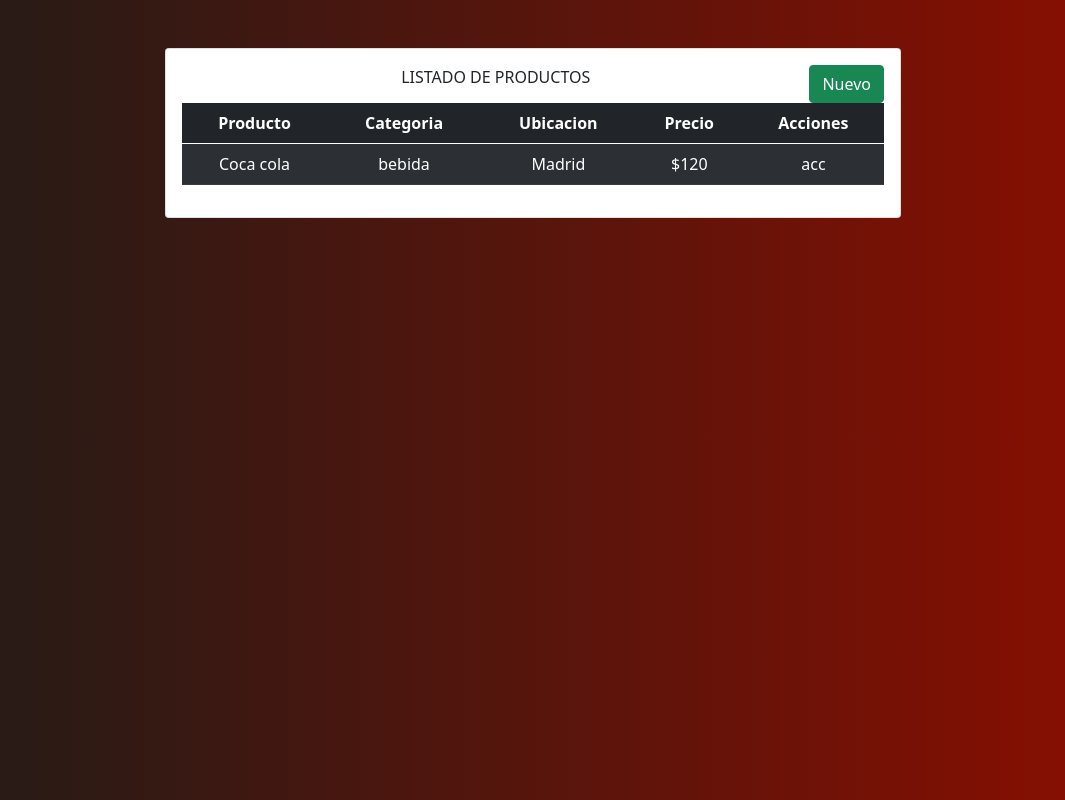
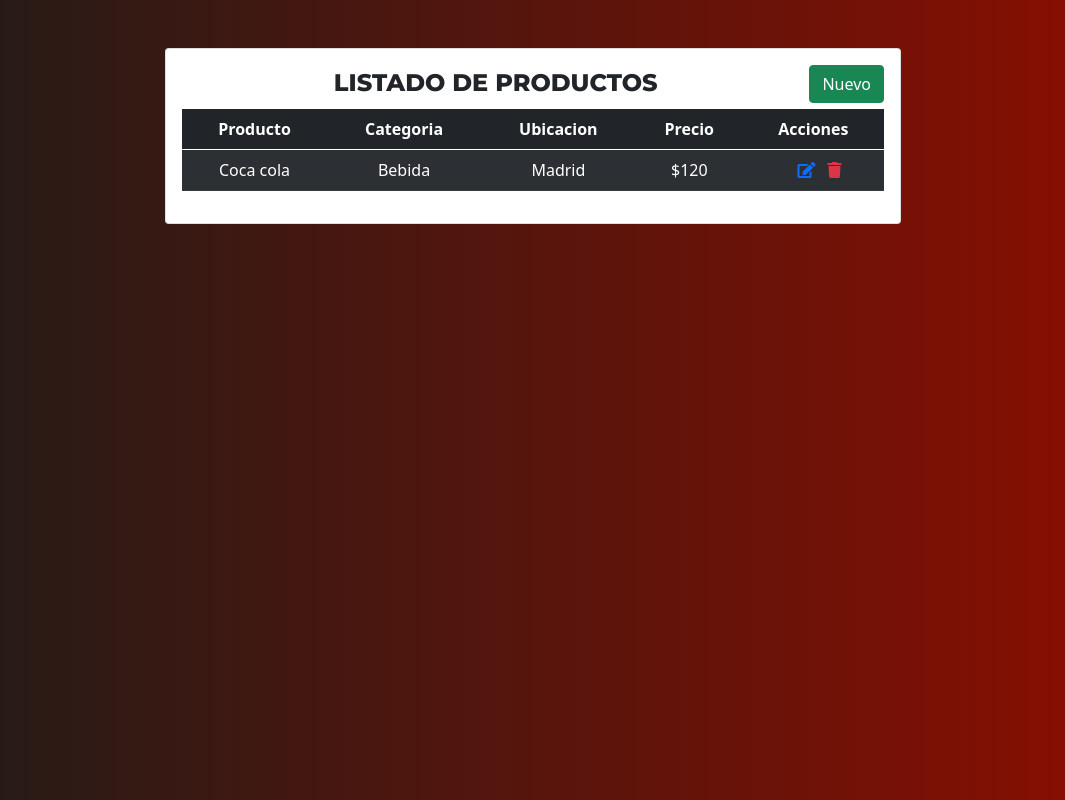
Before and after one commit to econtigliani/CRUD-MEAN, an Angular app: page / in a window 1280 px wide. Shown: the whole page, without its empty margins (107-1172 px from the left). Built offline with nearby package versions, Linux system fonts and the light colour scheme.

Commit message:
Configuración google fonts y fonts awesome

```diff
--- a/src/app/components/listar-productos/listar-productos.component.css
+++ b/src/app/components/listar-productos/listar-productos.component.css
@@ -0,0 +1,4 @@
+.fas{
+    cursor: pointer;
+    margin-left: 12px;
+}
--- a/src/app/components/listar-productos/listar-productos.component.html
+++ b/src/app/components/listar-productos/listar-productos.component.html
@@ -3,12 +3,11 @@
         <div class="col-lg-8 offset-lg-2">
             <div class="card">
                 <div class="card-body text-center">
-                    <span>LISTADO DE PRODUCTOS</span>
+                    <span class="titulo">LISTADO DE PRODUCTOS</span>
                     <button class="btn btn-success float-end">Nuevo</button>
                     <table class="table table-dark table-striped mt-2">
                         <thead>
                             <tr>
-
                                 <th scope="col">Producto</th>
                                 <th scope="col">Categoria</th>
                                 <th scope="col">Ubicacion</th>
@@ -19,10 +18,13 @@
                         <tbody>
                             <tr>
                                 <td>Coca cola</td>
-                                <td>bebida</td>
+                                <td>Bebida</td>
                                 <td>Madrid</td>
                                 <td>$120</td>
-                                <td>acc</td>
+                                <td>
+                                    <i class="fas fa-edit text-primary"></i>
+                                    <i class="fas fa-trash text-danger"></i>
+                                </td>
                             </tr>
                             <tr>
 
--- a/src/index.html
+++ b/src/index.html
@@ -6,6 +6,8 @@
   <base href="/">
   <meta name="viewport" content="width=device-width, initial-scale=1">
   <link rel="icon" type="image/x-icon" href="favicon.ico">
+  <link rel="stylesheet" href="https://cdnjs.cloudflare.com/ajax/libs/font-awesome/5.15.2/css/all.min.css">
+  <link href="https://fonts.googleapis.com/css2?family=Montserrat:wght@800&display=swap" rel="stylesheet">
 </head>
 <body>
   <app-root></app-root>
--- a/src/styles.css
+++ b/src/styles.css
@@ -4,3 +4,7 @@
 background: linear-gradient(to right, #1F1C18, #8E0E00); /* W3C, IE 10+/ Edge, Firefox 16+, Chrome 26+, Opera 12+, Safari 7+ */
 
 }
+.titulo{
+    font-size: 1.5rem;
+    font-family: 'Montserrat', sans-serif;
+}
```
